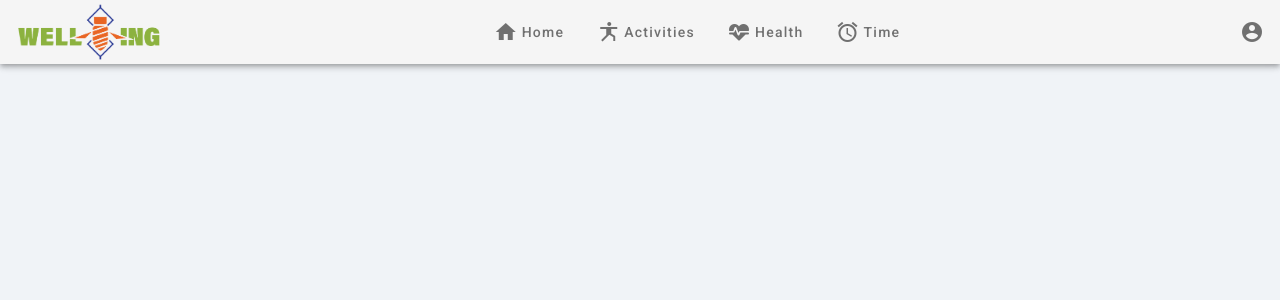
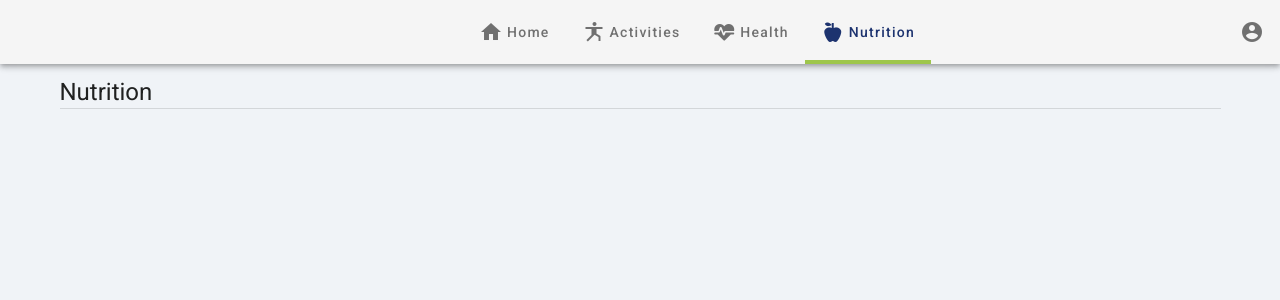
Before and after one commit to MicroHealthLLC/well-beeing-prototype, a Vue app: page /nutrition in a window 1280 px wide. Shown: the top 300 px of the page. Built offline with nearby package versions, Linux system fonts and the light colour scheme.

Commit message:
Change Time to Nutrition

```diff
--- a/src/components/Navbar.vue
+++ b/src/components/Navbar.vue
@@ -26,7 +26,9 @@
         <v-tab to="/health"
           ><v-icon class="mr-1">mdi-heart-pulse</v-icon>Health</v-tab
         >
-        <v-tab to="/time"><v-icon class="mr-1">mdi-alarm</v-icon>Time</v-tab>
+        <v-tab to="/nutrition"
+          ><v-icon class="mr-1">mdi-food-apple</v-icon>Nutrition</v-tab
+        >
       </v-tabs>
 
       <v-menu v-if="!$vuetify.breakpoint.xsOnly" offset-y>
@@ -73,12 +75,12 @@
               <v-list-item-title>Health</v-list-item-title>
             </v-list-item-content>
           </v-list-item>
-          <v-list-item to="/time" link>
+          <v-list-item to="/nutrition" link>
             <v-list-item-icon>
-              <v-icon>mdi-alarm</v-icon>
+              <v-icon>mdi-food-apple</v-icon>
             </v-list-item-icon>
             <v-list-item-content>
-              <v-list-item-title>Time</v-list-item-title>
+              <v-list-item-title>Nutrition</v-list-item-title>
             </v-list-item-content>
           </v-list-item>
         </v-list-item-group>
--- a/src/router/index.js
+++ b/src/router/index.js
@@ -23,9 +23,9 @@ const routes = [
       import(/* webpackChunkName: "health" */ "../views/Health.vue"),
   },
   {
-    path: "/time",
-    name: "Time",
-    component: () => import(/* webpackChunkName: "time" */ "../views/Time.vue"),
+    path: "/nutrition",
+    name: "Nutrition",
+    component: () => import(/* webpackChunkName: "nutrition" */ "../views/Nutrition.vue"),
   },
   {
     path: "/profile",
--- /dev/null
+++ b/src/views/Nutrition.vue
@@ -0,0 +1,14 @@
+<template>
+  <div>
+    <span class="text-h6 text-sm-h5">Nutrition</span>
+    <v-divider></v-divider>
+  </div>
+</template>
+
+<script>
+export default {
+  name: "Nutrition",
+};
+</script>
+
+<style></style>
--- a/src/views/Time.vue
+++ /dev/null
@@ -1,17 +0,0 @@
-<template>
-<div>
-  <span class="text-h6 text-sm-h5">Time</span>
-  <v-divider></v-divider>
-</div>
-
-</template>
-
-<script>
-export default {
-
-}
-</script>
-
-<style>
-
-</style>
```
